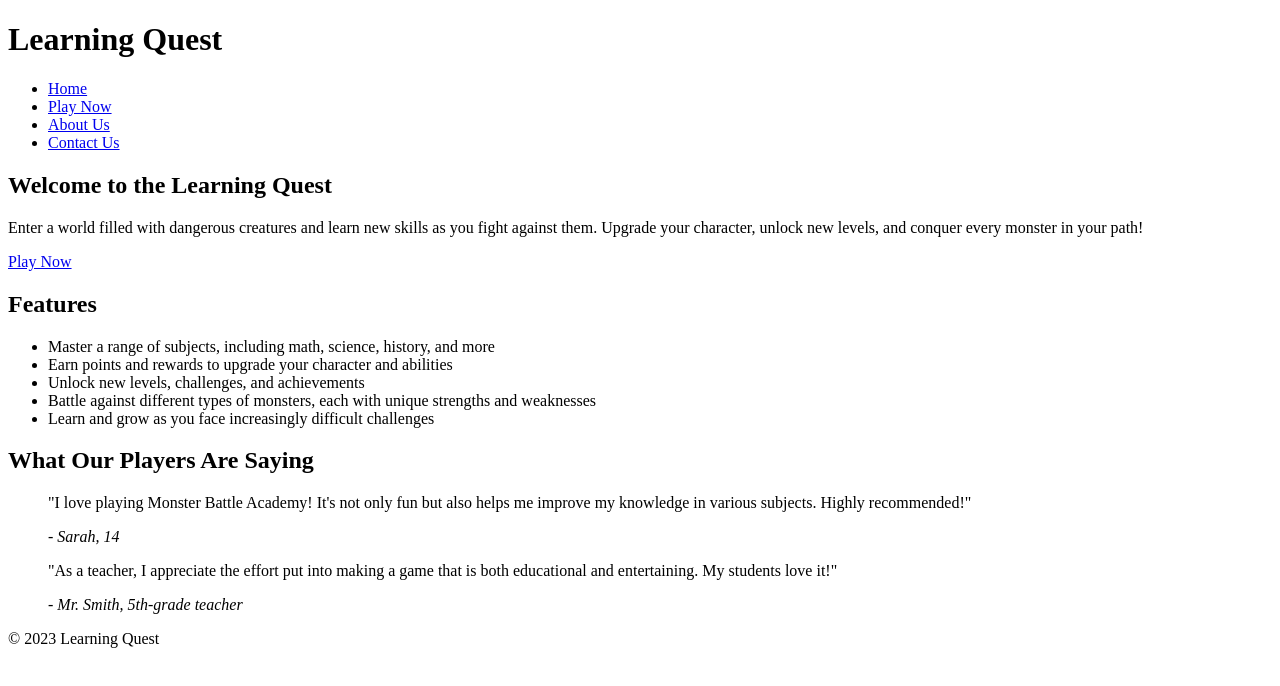
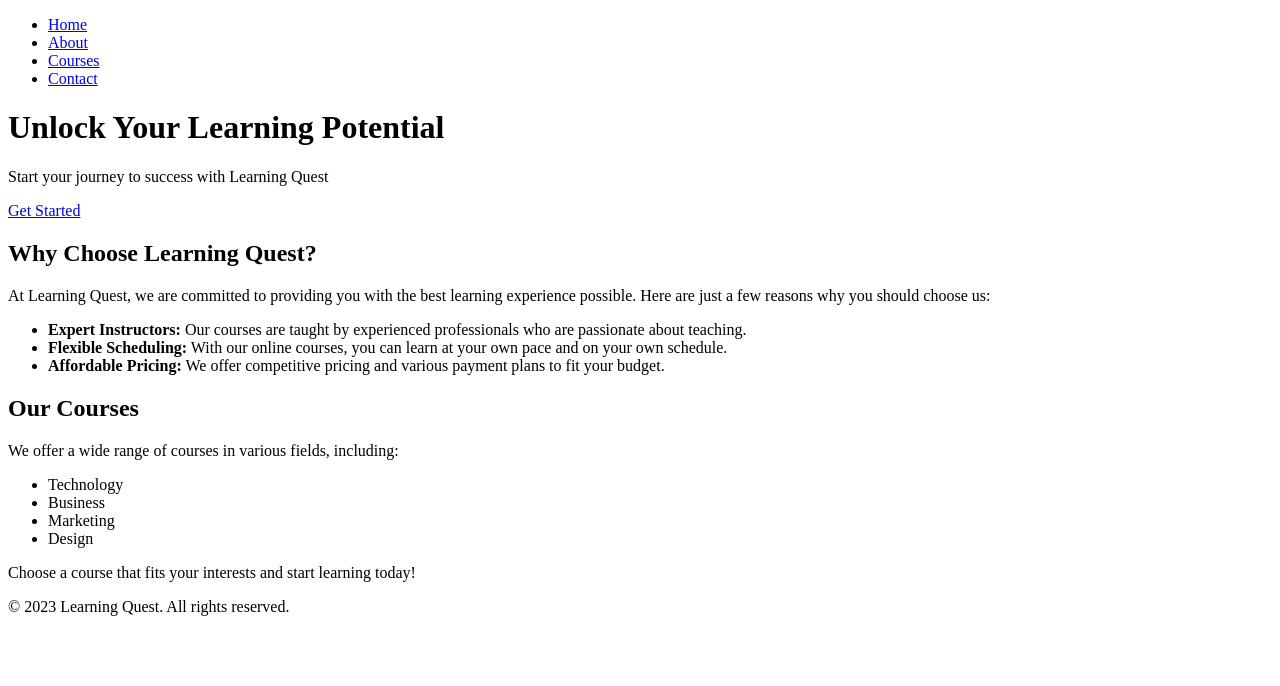
Before and after one commit to KenijiLearning/KenijiLearning.github.io, a plain HTML site: page index.html in a window 1280 px wide. Drawn offline with Linux system fonts and the light colour scheme.

Commit message:
Update index.html

```diff
--- a/index.html
+++ b/index.html
@@ -1,53 +1,51 @@
 <!DOCTYPE html>
-<html>
+<html lang="en">
 <head>
-	<title>Monster Battle Academy</title>
     <meta charset="UTF-8">
     <meta name="viewport" content="width=device-width, initial-scale=1.0">
-	<link rel="stylesheet" type="text/css" href="style.css">
+    <title>Learning Quest - Unlock Your Learning Potential</title>
+    <link rel="stylesheet" href="style.css">
 </head>
 <body>
     <header>
-		<h1>Learning Quest</h1>
         <nav>
             <ul>
                 <li><a href="#">Home</a></li>
-				<li><a href="#">Play Now</a></li>
-				<li><a href="#">About Us</a></li>
-				<li><a href="#">Contact Us</a></li>
+                <li><a href="#">About</a></li>
+                <li><a href="#">Courses</a></li>
+                <li><a href="#">Contact</a></li>
             </ul>
         </nav>
+        <div class="hero">
+            <h1>Unlock Your Learning Potential</h1>
+            <p>Start your journey to success with Learning Quest</p>
+            <a href="#" class="btn">Get Started</a>
+        </div>
     </header>
     <main>
-		<section class="hero">
-			<h2>Welcome to the Learning Quest</h2>
-			<p>Enter a world filled with dangerous creatures and learn new skills as you fight against them. Upgrade your character, unlock new levels, and conquer every monster in your path!</p>
-			<a href="https://kenijilearning.github.io/Learning-Quest/" class="cta">Play Now</a>
-		</section>
-		<section class="features">
-			<h2>Features</h2>
+        <section>
+            <h2>Why Choose Learning Quest?</h2>
+            <p>At Learning Quest, we are committed to providing you with the best learning experience possible. Here are just a few reasons why you should choose us:</p>
             <ul>
-				<li>Master a range of subjects, including math, science, history, and more</li>
-				<li>Earn points and rewards to upgrade your character and abilities</li>
-				<li>Unlock new levels, challenges, and achievements</li>
-				<li>Battle against different types of monsters, each with unique strengths and weaknesses</li>
-				<li>Learn and grow as you face increasingly difficult challenges</li>
+                <li><strong>Expert Instructors:</strong> Our courses are taught by experienced professionals who are passionate about teaching.</li>
+                <li><strong>Flexible Scheduling:</strong> With our online courses, you can learn at your own pace and on your own schedule.</li>
+                <li><strong>Affordable Pricing:</strong> We offer competitive pricing and various payment plans to fit your budget.</li>
             </ul>
         </section>
-		<section class="testimonials">
-			<h2>What Our Players Are Saying</h2>
-			<blockquote>
-				<p>"I love playing Monster Battle Academy! It's not only fun but also helps me improve my knowledge in various subjects. Highly recommended!"</p>
-				<cite>- Sarah, 14</cite>
-			</blockquote>
-			<blockquote>
-				<p>"As a teacher, I appreciate the effort put into making a game that is both educational and entertaining. My students love it!"</p>
-				<cite>- Mr. Smith, 5th-grade teacher</cite>
-			</blockquote>
+        <section>
+            <h2>Our Courses</h2>
+            <p>We offer a wide range of courses in various fields, including:</p>
+            <ul>
+                <li>Technology</li>
+                <li>Business</li>
+                <li>Marketing</li>
+                <li>Design</li>
+            </ul>
+            <p>Choose a course that fits your interests and start learning today!</p>
         </section>
     </main>
     <footer>
-		<p>&copy; 2023 Learning Quest</p>
+        <p>&copy; 2023 Learning Quest. All rights reserved.</p>
     </footer>
 </body>
 </html>
```
Lines whose indentation alone changed are shown as unchanged.
